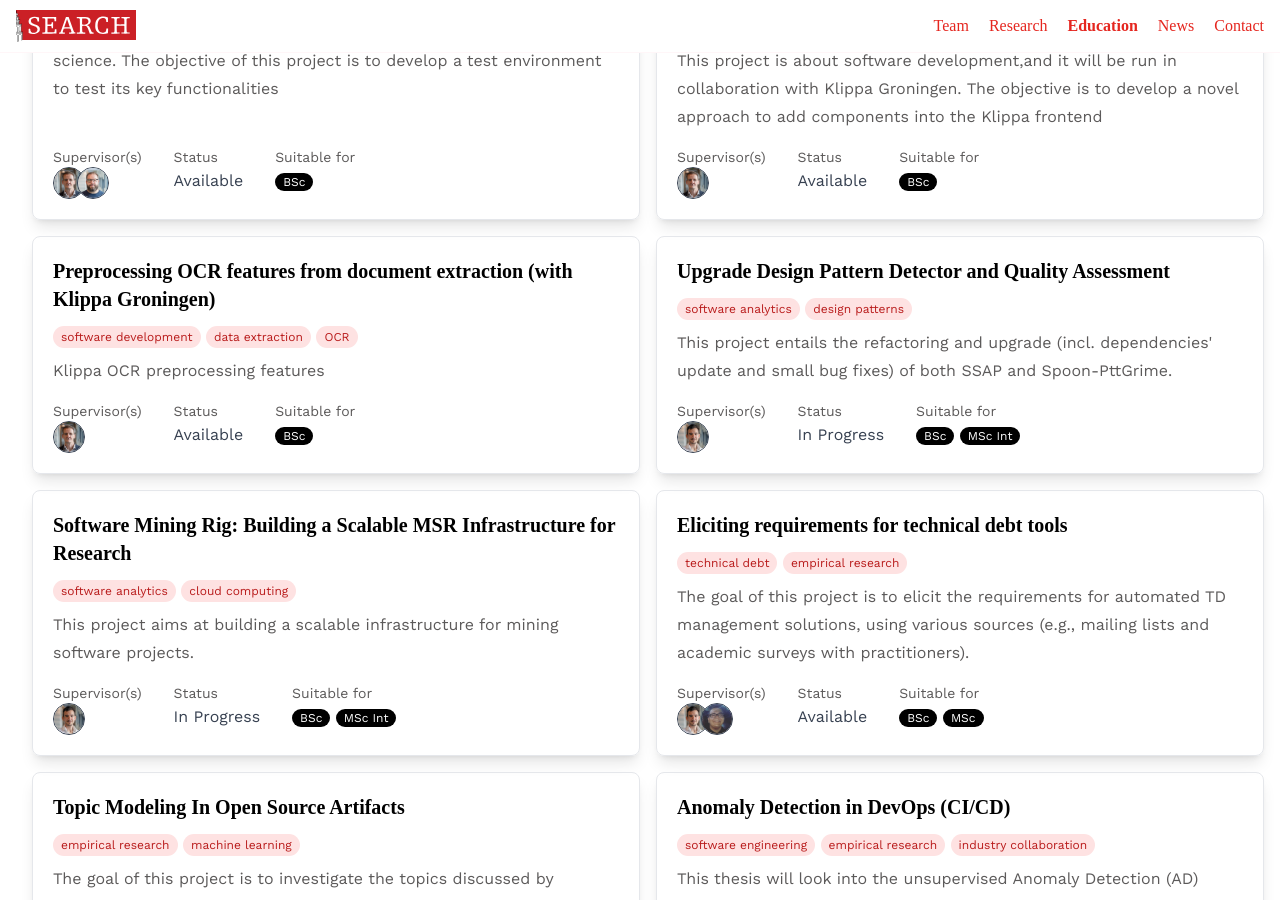
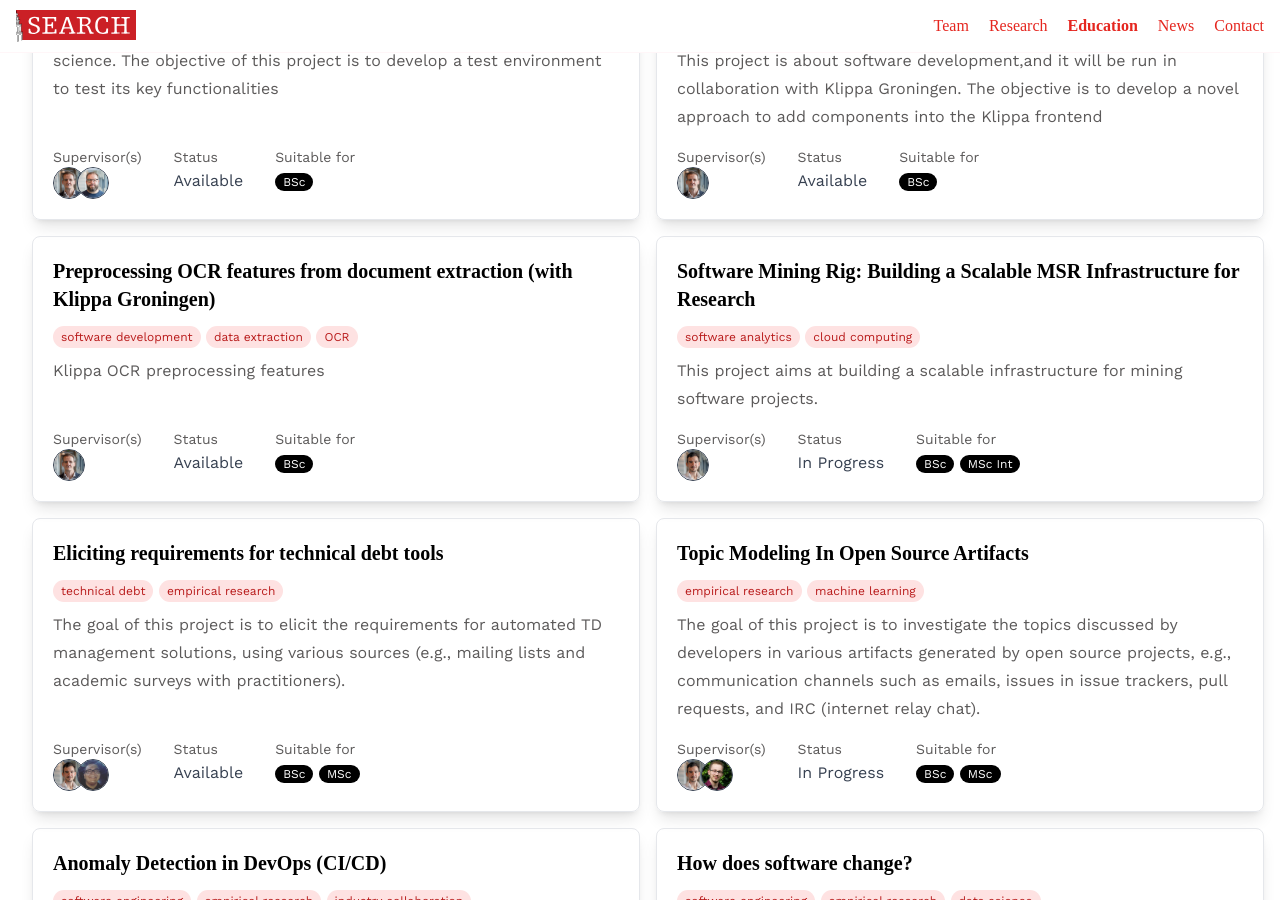
Before and after one commit to search-rug/search-rug.github.io, a Jekyll site: the page built from _pages/education.html, in a window 1280 px wide and 900 px high, scrolled down 962 px. Built offline with Jekyll 4.4.1, drawn with Linux system fonts in a browser that asks for light colours; some web fonts are replaced; some of the changed text lies outside the part shown.

Commit message:
Update feitosa-1.md
Update finished project.

```diff
--- a/_sprojects/feitosa-1.md
+++ b/_sprojects/feitosa-1.md
@@ -1,6 +1,6 @@
 ---
-archived: false
-status: "In Progress"
+archived: true
+status: "Finished"
 category: ML, NLP and Refactoring Projects 2022-23
 is_group: false
 keywords:
```
